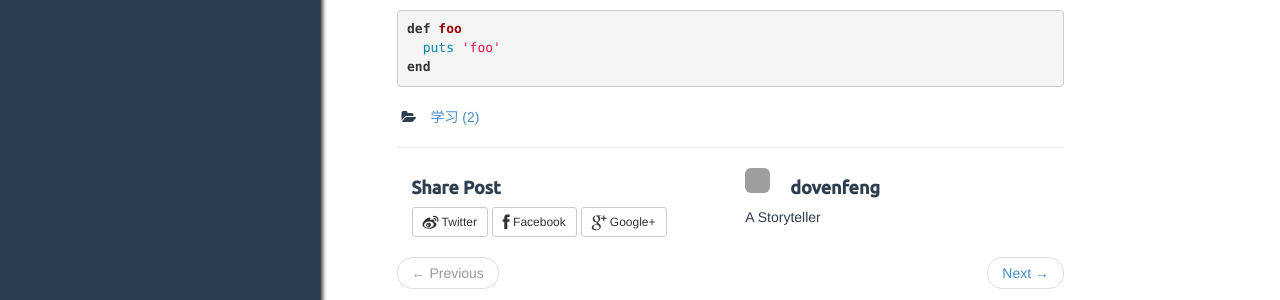
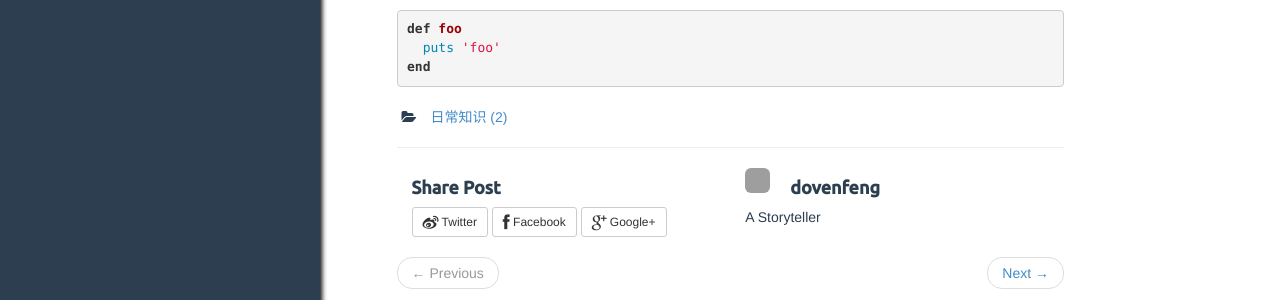
Before and after one commit to dovenfeng/dovenfeng.github.io, a Jekyll site: the page built from _posts/2016-05-18-jekyll-usage.md, in a window 1280 px wide and 994 px high. Shown: the part 578-878 px from the top of the window. Built offline with Jekyll 4.4.1, drawn with Linux system fonts in a browser that asks for light colours; comment, search, counter and statistics services are not loaded; grey boxes are pictures that could not be loaded.

Commit message:
修改分类

```diff
--- a/_posts/2016-05-18-jekyll-usage.md
+++ b/_posts/2016-05-18-jekyll-usage.md
@@ -1,7 +1,7 @@
 ---
 layout: post
 title: Jekyll用法
-categories: [学习]
+categories: [日常知识]
 description: 基于Jekyll的文本编写技巧.
 fullview: false
 comments: true
```
Also changed, not shown: _posts/2016-05-18-markdown-usage.md (+1 -1 lines).
